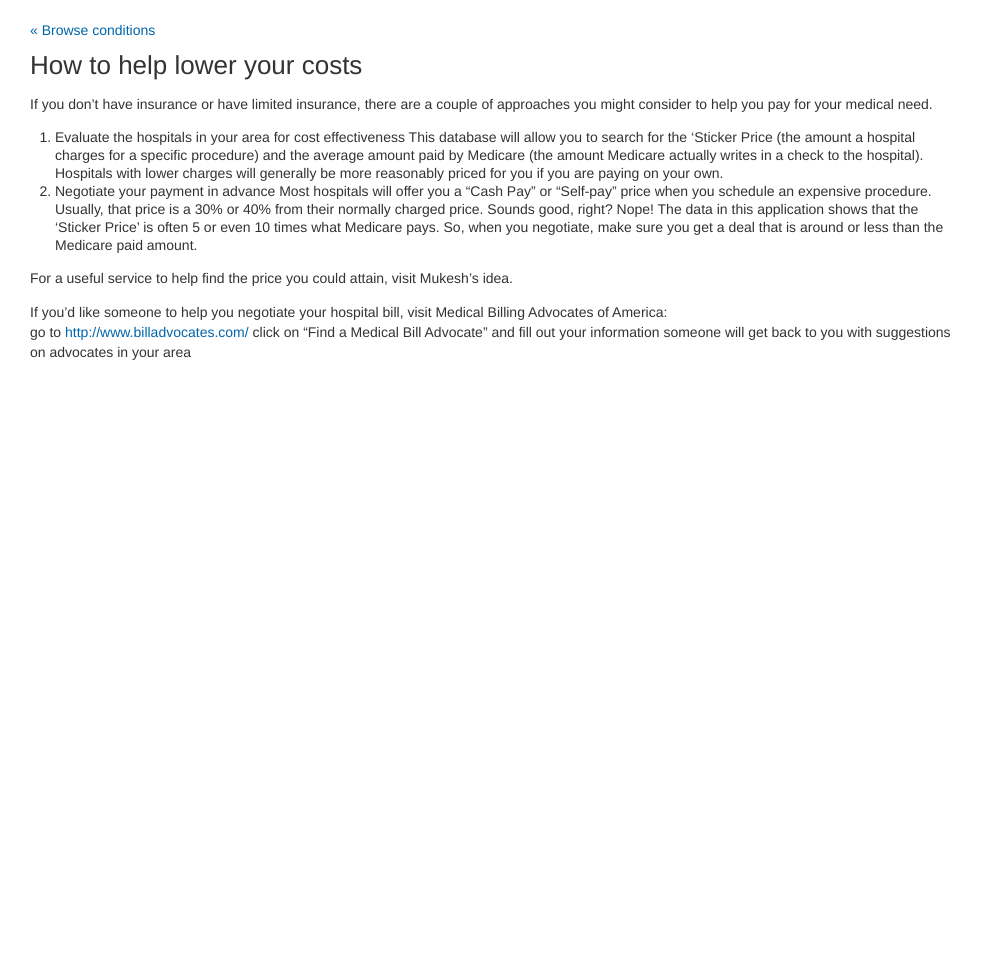
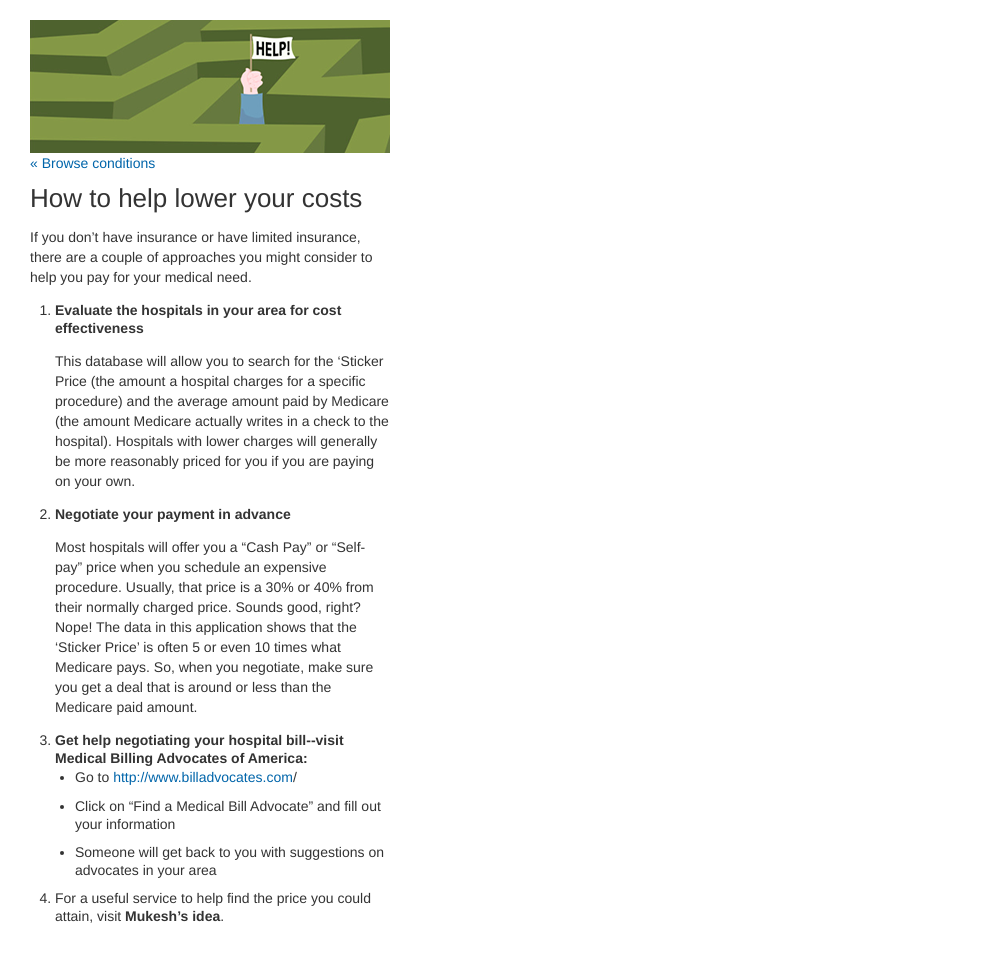
Before and after one commit to castlight/chargemaster, a website: page public/costs.html in a window 1280 px wide. Shown: the whole page, without its empty margins (0-983 px from the left). Before the commit the page ends 800 px from the top, so only its background shows below. Drawn offline with Linux system fonts and the light colour scheme.

Commit message:
ui stuff

```diff
--- a/public/costs.html
+++ b/public/costs.html
@@ -5,27 +5,31 @@
     <link rel="stylesheet" href="/public/core.css"></link>
   </head>
 
-  <body class="section span12">
+  <body class="section span12" style="width:360px">
+  	<div><img src="/public/help-topimage.png" /></div>
+
   	<a href="/">&laquo; Browse conditions</a>
+
     <h1>How to help lower your costs</h1>
 
 	<p>If you don’t have insurance or have limited insurance, there are a couple of approaches you might consider to help you pay for your medical need.</p>
 
 	<ol>
-		<li>Evaluate the hospitals in your area for cost effectiveness
-This database will allow you to search for the ‘Sticker Price (the amount a hospital charges for a specific procedure) and the average amount paid by Medicare (the amount Medicare actually writes in a check to the hospital).  Hospitals with lower charges will generally be more reasonably priced for you if you are paying on your own.</li>
+		<li><strong>Evaluate the hospitals in your area for cost effectiveness</strong><p>
+This database will allow you to search for the ‘Sticker Price (the amount a hospital charges for a specific procedure) and the average amount paid by Medicare (the amount Medicare actually writes in a check to the hospital).  Hospitals with lower charges will generally be more reasonably priced for you if you are paying on your own.</p></li>
 
-		<li>Negotiate your payment in advance
-Most hospitals will offer you a “Cash Pay” or “Self-pay” price when you schedule an expensive procedure.  Usually, that price is a 30% or 40% from their normally charged price.  Sounds good, right?  Nope!  The data in this application shows that the ‘Sticker Price’ is often 5 or even 10 times what Medicare pays.  So, when you negotiate, make sure you get a deal that is around or less than the Medicare paid amount.</li>
+		<li><strong>Negotiate your payment in advance</strong><p>
+Most hospitals will offer you a “Cash Pay” or “Self-pay” price when you schedule an expensive procedure.  Usually, that price is a 30% or 40% from their normally charged price.  Sounds good, right?  Nope!  The data in this application shows that the ‘Sticker Price’ is often 5 or even 10 times what Medicare pays.  So, when you negotiate, make sure you get a deal that is around or less than the Medicare paid amount.</p></li>
+
+		<li><strong>Get help negotiating your hospital bill--visit Medical Billing Advocates of America:</strong>
+			<ul class="disc">
+				<li>Go to <a href="http://www.billadvocates.com">http://www.billadvocates.com</a>/</li>
+				<li>Click on “Find a Medical Bill Advocate” and fill out your information</li>
+				<li>Someone will get back to you with suggestions on advocates in your area</li>
+			</ul>
+		</li>
+
+		<li>For a useful service to help find the price you could attain, visit <strong>Mukesh’s idea</strong>.</li>
 	</ol>
-
-
-	<p>For a useful service to help find the price you could attain, visit Mukesh’s idea.</p>
-
-	<p>If you’d like someone to help you negotiate your hospital bill, visit Medical Billing Advocates of America:<br>
-	go to <a href="http://www.billadvocates.com/">http://www.billadvocates.com/</a>
-	click on “Find a Medical Bill Advocate” and fill out your information
-	someone will get back to you with suggestions on advocates in your area</p>
-
   </body>
 </html>
```
Also changed, not shown: index.ejs (+8 -3 lines), public/help-topimage.png (added).
